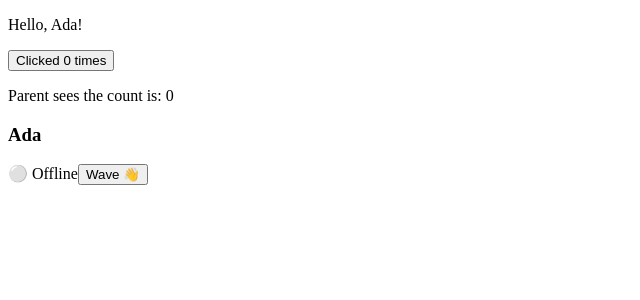
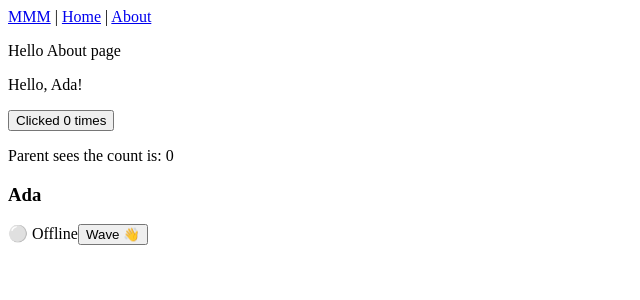
Before and after one commit to Shariar-007/Angular-Pratice, an Angular app in the folder greeting-counter/: page /about in a window 1280 px wide. Before the commit this address led to /. Shown: the top 300 px of the page, without its empty margins (0-640 px from the left). Built offline with nearby package versions, Linux system fonts and the light colour scheme.

Commit message:
routing module created and setup done manually

```diff
--- /dev/null
+++ b/greeting-counter/src/app/about-page/about-page.component.html
@@ -0,0 +1 @@
+<p>Hello About page</p>
--- a/greeting-counter/src/app/app-routing-module.ts
+++ b/greeting-counter/src/app/app-routing-module.ts
@@ -1,10 +1,17 @@
-import { NgModule } from '@angular/core';
-import { RouterModule, Routes } from '@angular/router';
+import {NgModule} from "@angular/core";
+import {Routes, RouterModule} from '@angular/router';
+import {HomePageComponent} from './home-page/home-page.component';
+import {AboutPageComponent} from './about-page/about-page.component';
 
-const routes: Routes = [];
+const route: Routes = [
+  {path: 'home', component: HomePageComponent},
+  {path: 'about', component: AboutPageComponent},
+  {path: '**', redirectTo: ''}
+]
 
 @NgModule({
-  imports: [RouterModule.forRoot(routes)],
+  imports: [RouterModule.forRoot(route)],
   exports: [RouterModule]
 })
-export class AppRoutingModule { }
+
+export class AppRoutingModule{ }
--- a/greeting-counter/src/app/app.html
+++ b/greeting-counter/src/app/app.html
@@ -1,4 +1,12 @@
+<nav>
+  <a routerLink="/">MMM</a>
+  |
+  <a routerLink="/home">Home</a>
+  |
+  <a routerLink="/about">About</a>
+</nav>
+<router-outlet></router-outlet>
+
 <app-greeting-card [name]="userName" (countChange)=onCountChanged($event)></app-greeting-card>
 <p>Parent sees the count is: {{ latestCount }}</p>
-
 <app-user-card [username]="userName" [isOnline]="false" (greted)='onGreeted($event)'></app-user-card>
--- /dev/null
+++ b/greeting-counter/src/app/home-page/home-page.component.html
@@ -0,0 +1,2 @@
+<h2>Home</h2>
+<p>Welcome to the home page.</p>
```
Also changed, not shown: greeting-counter/src/app/about-page/about-page.component.ts (added, +11 -0 lines), greeting-counter/src/app/app-module.ts (+5 -2 lines), greeting-counter/src/app/app-routing-module-next-next.ts (deleted, +0 -12 lines), greeting-counter/src/app/app-routing-module-next.ts (deleted, +0 -12 lines), greeting-counter/src/app/home-page/home-page.component.ts (added, +11 -0 lines), greeting-counter/src/app/about-page/about-page.component.css (added), greeting-counter/src/app/home-page/home-page.component.css (added).
